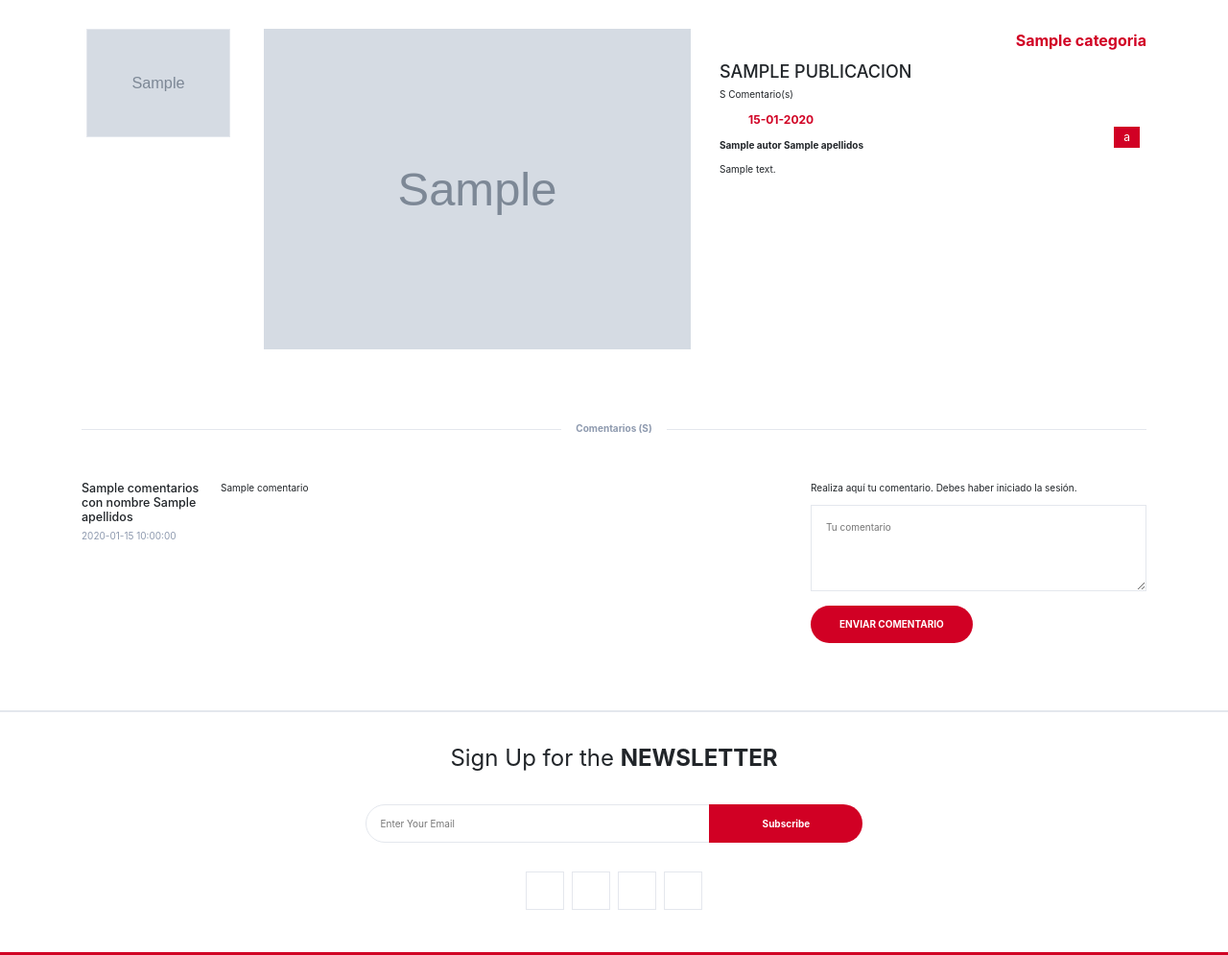
After one commit to davidluengos/fotobuzon, a PHP site: template src/View/adminPublicacionVista.php in a window 1280 px wide. The commit adds this page. Shown: the whole page at 96% size. Run offline with PHP 8.4, Linux system fonts and the light colour scheme; the template is opened without the code that fills it: most values are stand-ins (such as "Sample title", 1, 10 or a date in 2020).

Commit message:
pequeñas modificaciones de visualización

```diff
--- a/src/Controller/PublicacionController.php
+++ b/src/Controller/PublicacionController.php
@@ -147,7 +147,7 @@ class PublicacionController
         $this->seguridadService->regirigeALoginSiNoEresRol(["Admin"]);
 
         try {
-            $sql = "SELECT * FROM publicaciones ORDER BY id_publicacion DESC;";
+            $sql = "SELECT * FROM publicaciones WHERE esta_creada = 1 ORDER BY id_publicacion DESC;";
             $publicaciones = $this->dbConnection->ejecutarQueryConResultado($sql);
             foreach ($publicaciones as $key => $publicacion) {
                 $id_estado = $publicacion['id_estado'];
--- a/src/Library/MostrarVista.php
+++ b/src/Library/MostrarVista.php
@@ -30,7 +30,7 @@ class MostrarVista{
         include('../src/View/publicoHead.php');
         echo "<body>";
         include('../src/View/publicoHeader.php');
-        include('../src/View/publicoNav.php');
+        //include('../src/View/publicoNav.php');
         include('../src/View/'.$rutaVista);
         include('../src/View/publicoFooter.php');
         echo "</body>";
--- /dev/null
+++ b/src/View/adminPublicacionVista.php
@@ -0,0 +1,196 @@
+<!-- SECTION -->
+	<div class="section">
+	    <!-- container -->
+	    <div class="container">
+	        <!-- row -->
+	        <div class="row">
+	            <!-- Product main img -->
+	            <div class="col-md-5 col-md-push-2">
+	                <div id="product-main-img">
+						<?php foreach($datos['imagenes'] as $imagen) { ?>
+	                    <div class="product-preview">
+	                        <img src="<?php echo $imagen->getPath_imagen(); ?>" alt="">
+	                    </div>
+						<?php } ?>
+	                </div>
+	            </div>
+	            <!-- /Product main img -->
+
+	            <!-- Product thumb imgs -->
+	            <div class="col-md-2  col-md-pull-5">
+	                <div id="product-imgs">
+					<?php foreach($datos['imagenes'] as $imagen) { ?>
+	                    <div class="product-preview">
+	                        <img src="<?php echo $imagen->getPath_imagen(); ?>" alt="">
+	                    </div>
+						<?php } ?>
+	                </div>
+	            </div>
+	            <!-- /Product thumb imgs -->
+				<?php
+                    foreach ($datos['publicacion'] as $publicacion) {
+				?>
+	            <!-- Product details -->
+	            <div class="col-md-5">
+	                <div class="product-details">
+						<p class="categoria-producto"><?php echo $datos['categoria']; ?> </p>
+	                    <h2 class="product-name"><?php echo $publicacion->getTitulo(); ?></h2>
+	                    <div>
+	                    	<!--    <div class="product-rating">
+	                            <i class="fa fa-star"></i>
+	                            <i class="fa fa-star"></i>
+	                            <i class="fa fa-star"></i>
+	                            <i class="fa fa-star"></i>
+	                            <i class="fa fa-star-o"></i>
+	                        </div>-->
+	                        <p><?php echo $datos['numeroComentarios'][0]; ?> Comentario(s)  </p>
+
+							<div class="product-label">
+								<p class="estado_color"><?php echo $datos['estadoDePublicacion'][0]; ?></p>
+							</div>
+
+	                    </div>
+	                    <div>
+							<p class="product-available"><?php
+								$theDate = $publicacion->getFecha_publicacion();
+								$fecha = date('d-m-Y', strtotime($theDate));
+								echo $fecha;
+								?></p>
+
+
+
+							<p class="autor_publicacion"><?php echo $datos['autor']['nombre']. " ". $datos['autor']['apellidos']; ?> </p>
+							<p><?php echo $publicacion->getDescripcion(); ?></p>
+	                    </div>
+
+	                <?php
+                            } ?>
+
+	                </div>
+	            </div>
+	            <!-- /Product details -->
+
+	            <!-- Product tab -->
+	            <div class="col-md-12">
+	                <div id="product-tab">
+	                    <!-- product tab nav -->
+	                    <ul class="tab-nav">
+
+	                        <li><a data-toggle="tab" href="#tab1">Comentarios (<?php echo $datos['numeroComentarios'][0]; ?>)</a></li>
+	                    </ul>
+	                    <!-- /product tab nav -->
+
+	                    <!-- product tab content -->
+	                    <div class="tab-content">
+
+
+	                        <!-- tab3  -->
+	                            <div class="row">
+
+
+	                                <!-- Reviews -->
+	                                <div class="col-md-8">
+	                                    <div id="reviews">
+	                                        <ul class="reviews">
+	                                        <?php foreach ($datos['comentariosConNombre'] as $comentario){
+											?>
+												<li>
+	                                                <div class="review-heading">
+	                                                    <h5 class="name">
+														<?php
+                                                            echo $comentario['nombre']." ".$comentario['apellidos'];
+                                                         ?></h5>
+	                                                    <p class="date"><?php echo $comentario['fecha_comentario'];?></p>
+	                                                    <!--<div class="review-rating">
+	                                                        <i class="fa fa-star"></i>
+	                                                        <i class="fa fa-star"></i>
+	                                                        <i class="fa fa-star"></i>
+	                                                        <i class="fa fa-star"></i>
+	                                                        <i class="fa fa-star-o empty"></i>
+	                                                    </div>-->
+	                                                </div>
+	                                                <div class="review-body">
+	                                                    <p><?php echo $comentario['comentario'];?></p>
+	                                                </div>
+	                                            </li>
+												<?php
+											}
+											?>
+
+
+	                                    </div>
+	                                </div>
+	                                <!-- /Reviews -->
+
+	                                <!-- Review Form -->
+	                                <div class="col-md-4">
+	                                    <div id="review-form">
+	                                        <form class="review-form" method="post">
+	                                            <p>Realiza aquí tu comentario. Debes haber iniciado la sesión.</p>
+	                                            <textarea class="input" name="textoComentario" placeholder="Tu comentario"></textarea>
+	                                            <!--<div class="input-rating">
+	                                                <span>Your Rating: </span>
+	                                                <div class="stars">
+	                                                    <input id="star5" name="rating" value="5" type="radio"><label for="star5"></label>
+	                                                    <input id="star4" name="rating" value="4" type="radio"><label for="star4"></label>
+	                                                    <input id="star3" name="rating" value="3" type="radio"><label for="star3"></label>
+	                                                    <input id="star2" name="rating" value="2" type="radio"><label for="star2"></label>
+	                                                    <input id="star1" name="rating" value="1" type="radio"><label for="star1"></label>
+	                                                </div>
+	                                            </div>-->
+	                                            <button class="primary-btn" name="submit">Enviar comentario</button>
+	                                        </form>
+	                                    </div>
+	                                </div>
+	                                <!-- /Review Form -->
+	                        </div>
+	                        <!-- /tab3  -->
+	                    </div>
+	                    <!-- /product tab content  -->
+	                </div>
+	            </div>
+	            <!-- /product tab -->
+	        </div>
+	        <!-- /row -->
+	    </div>
+	    <!-- /container -->
+	</div>
+	<!-- /SECTION -->
+
+
+
+	<!-- NEWSLETTER -->
+	<div id="newsletter" class="section">
+	    <!-- container -->
+	    <div class="container">
+	        <!-- row -->
+	        <div class="row">
+	            <div class="col-md-12">
+	                <div class="newsletter">
+	                    <p>Sign Up for the <strong>NEWSLETTER</strong></p>
+	                    <form>
+	                        <input class="input" type="email" placeholder="Enter Your Email">
+	                        <button class="newsletter-btn"><i class="fa fa-envelope"></i> Subscribe</button>
+	                    </form>
+	                    <ul class="newsletter-follow">
+	                        <li>
+	                            <a href="#"><i class="fa fa-facebook"></i></a>
+	                        </li>
+	                        <li>
+	                            <a href="#"><i class="fa fa-twitter"></i></a>
+	                        </li>
+	                        <li>
+	                            <a href="#"><i class="fa fa-instagram"></i></a>
+	                        </li>
+	                        <li>
+	                            <a href="#"><i class="fa fa-pinterest"></i></a>
+	                        </li>
+	                    </ul>
+	                </div>
+	            </div>
+	        </div>
+	        <!-- /row -->
+	    </div>
+	    <!-- /container -->
+	</div>
+	<!-- /NEWSLETTER -->
--- a/src/View/adminPublicacionesVista.php
+++ b/src/View/adminPublicacionesVista.php
@@ -43,10 +43,12 @@
             <td><?php echo $publicacion->getNombreAutor(); ?></td>
             <td><?php echo $publicacion->getLocalizacion(); ?></td>
             <td>
-              <a href="/admin/publicacion/editar?id=<?php echo $publicacion->getId_Publicacion(); ?>"><button>Editar</button></a>
+              <a href="/admin/publicacion/ver?id=<?php echo $publicacion->getId_Publicacion(); ?>"><i class="fa fa-eye"> Ver</i></a>
+              <a href="/admin/publicacion/editar?id=<?php echo $publicacion->getId_Publicacion(); ?>"><i class="fa fa-edit"> Editar</i></a>
               <form action="/admin/publicacion/eliminar" method="post">
                 <input type="hidden" name="eliminarporpost" value="<?php echo $publicacion->getId_Publicacion(); ?>">
                 <input type="submit" name="eliminar" value="Eliminar">
+
 
               </form>
             </td>
--- a/web/index.php
+++ b/web/index.php
@@ -46,6 +46,9 @@ try{
             break;
         case "publicacion/crear":
             echo $publicacionController->crearPublicacion();
+            break;
+        case "admin/publicacion/ver":
+            //echo $publicacionController->verPublicacion($_GET['id']);
             break;
         case "admin/publicacion/editar":
             echo $publicacionController->editarPublicacion($_GET['id']);
```
